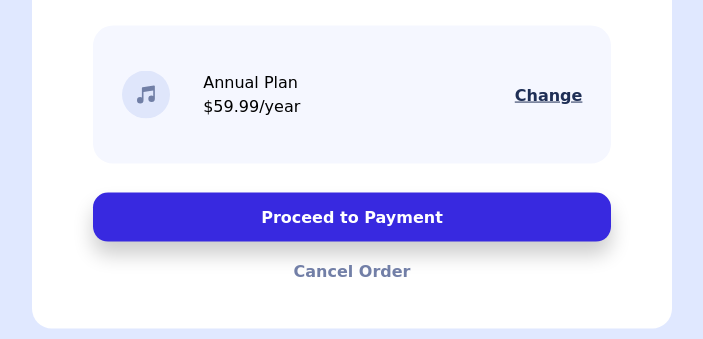
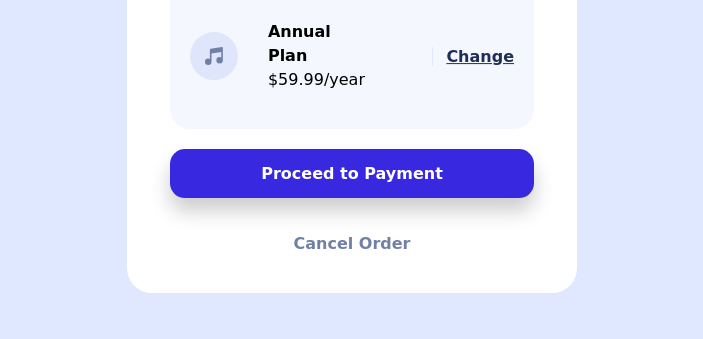
Before and after one commit to casualPavel/practice-FrontEndMentor, a plain HTML site: page 3-order-summary/index.html in a window 1280 px wide. Shown: the part 461-800 px from the top of the page, without its empty margins (288-991 px from the left). Drawn offline with Linux system fonts and the light colour scheme; a web font is replaced by a local one.

Commit message:
better now

```diff
--- a/3-order-summary/index.html
+++ b/3-order-summary/index.html
@@ -25,8 +25,12 @@
           <p>Lorem ipsum dolor sit, amet consectetur elit. Unde ipsam, atque labore sapiente explicabo voluptates.</p>
         </div>
         <div class="purchase-info">
-          <img src="./images/icon-music.svg" alt="music icon" class="icon">
-          <p>Annual Plan <br> $59.99/year</p>
+          <!-- can't figure out a name for this so that's why it's not in the css file -->
+          <div style="display:flex; align-items: center; justify-content: space-between;">
+          <!-- end lazy -->
+            <img src="./images/icon-music.svg" alt="music icon" class="icon">
+            <p><strong>Annual Plan</strong><br> $59.99/year</p>
+          </div>
           <a href="">Change</a>
         </div>
         <div class="buttons">
--- a/3-order-summary/style.css
+++ b/3-order-summary/style.css
@@ -1,7 +1,3 @@
-/*
-- Family: [Red Hat Display](https://fonts.google.com/specimen/Red+Hat+Display)
-- Weights: 500, 700, 900 */
-
 @import url(https://fonts.google.com/specimen/Red+Hat+Display);
 @import url(https://fonts.google.com/specimen/Montserrat);
 
@@ -19,14 +15,14 @@
 
 html {
     /* WHY is it not loading this font?! */
-    /* font-family: "RedHatDisplay", cursive; */
+    /* font-family: "Red Hat Display", cursive; */
     /* END WHY */
     font-family: "Montserrat", cursive;
 }
 
 body {
     background-image: url(./images/pattern-background-desktop.svg);
-    background-repeat: no-repeat;
+    background-repeat: repeat-x;
     background-size: auto;
     background-color: var(--pale-blue);
     margin: 0;
@@ -48,12 +44,14 @@ p {
     -webkit-transform: translate(-50%, -50%);
     transform: translate(-50%, -50%);
     overflow: hidden;
-    border-radius: 20px;
+    max-width: 450px;
+    border-radius: 25px;
     background-color: white;
 }
 
 .image img {
     width: 100%;
+    min-width: 350px;
 }
 
 .content {
@@ -95,7 +93,8 @@ p {
     width: 25%;
     text-align: right;
     font-weight: 800;
-    color: var(--dark-blue)
+    color: var(--dark-blue);
+    border-left: 1px solid var(--pale-blue);
 }
 
 .purchase-info a:hover {
@@ -134,9 +133,19 @@ p {
     text-decoration: none;
     font-weight: 700;
     color: var(--desat-blue);
-    margin-bottom: 3em;
+    margin-top: 1em;
+    margin-bottom: 2.5em;
 }
 
 .btn-cancel:hover {
     color: var(--dark-blue);
 }
+
+
+@media screen and (max-width: 700px) {
+
+    body {
+        background-image: url(./images/pattern-background-mobile.svg);
+    }
+
+}
```
